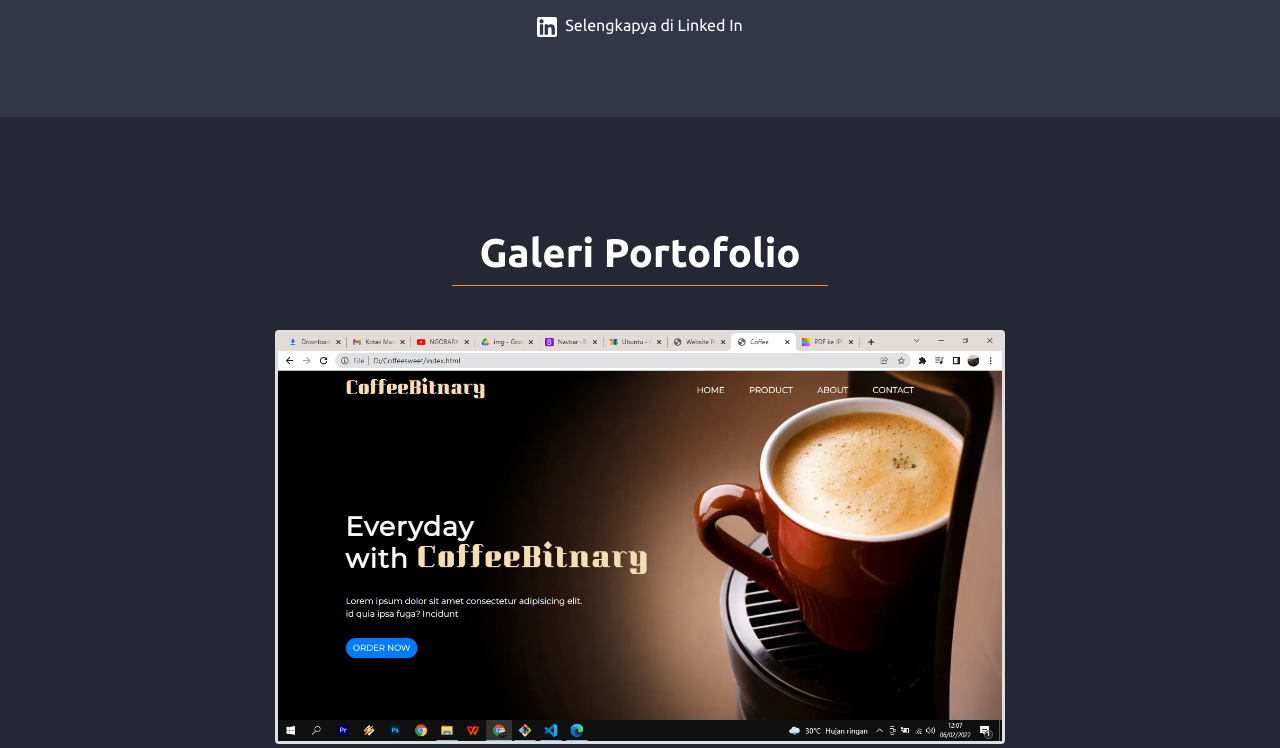
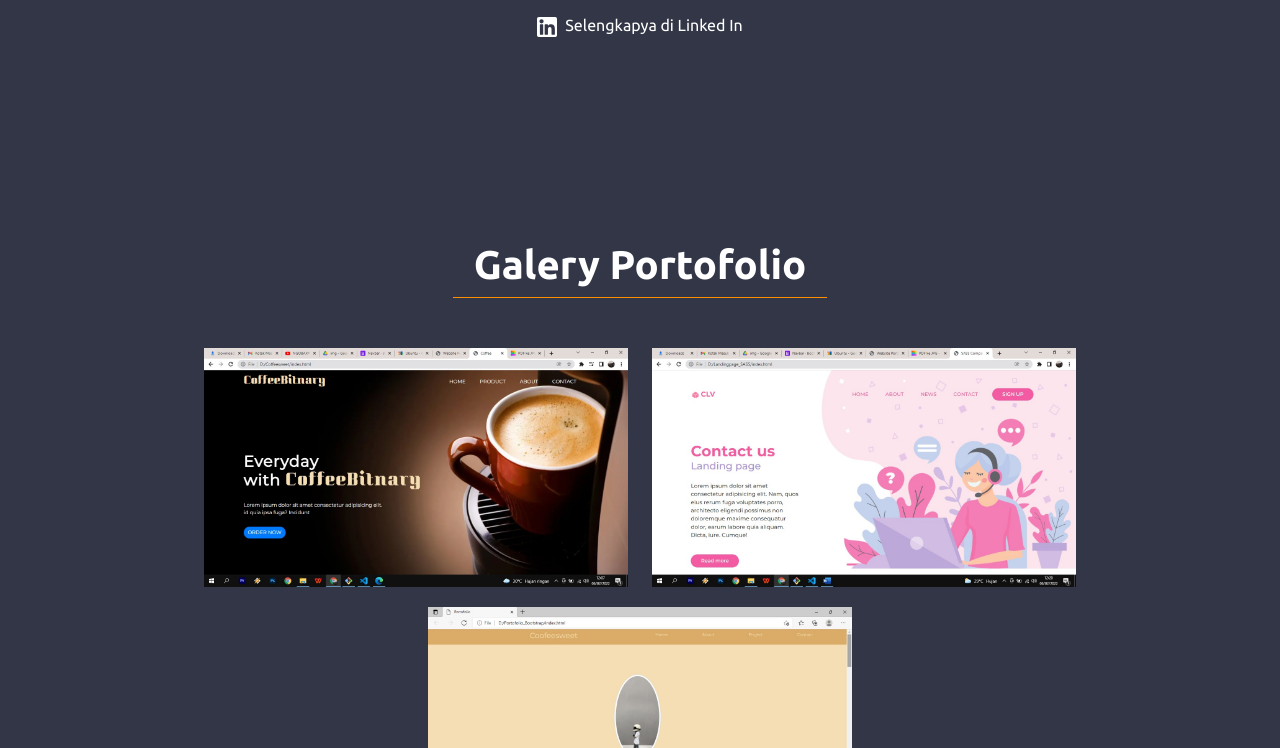
Before and after one commit to andrewcalv/andrewagustinus.github.io, a plain HTML site: page index.html in a window 1280 px wide. Shown: the part 3268-4016 px from the top of the page. Drawn offline with nearby package versions, Linux system fonts and the light colour scheme; a script that the page names is missing; a web font is replaced by a local one.

```diff
--- a/index.html
+++ b/index.html
@@ -421,23 +421,20 @@
     </section>
     <!-- Akhir Sertifikat -->
     <!-- Portofolio -->
-    <section id="portofolio">
-      <div class="container">
-        <div class="row justify-content-center mt-2 p-4">
-          <div class="col-12">
-            <h1 class="text-center fw-bold">Galeri Portofolio</h1>
-            <hr />
+    <section id="sertifikat">
+      <div class="container-fluid">
+        <div class="container">
+          <div class="row p-4">
+            <div class="col-12">
+              <h1 class="fw-bold text-center">Galery Portofolio</h1>
+              <hr />
+            </div>
           </div>
-        </div>
-        <div class="row justify-content-center">
-          <div class="col-lg-8 col-md-10 pt-3">
-            <div class="card border-3 m-1">
+
+          <div class="row justify-content-center">
+            <div class="col-lg-10 col-md-12 text-center pt-3">
               <img src="img/galery1.jpg" alt="" />
-            </div>
-            <div class="card border-3 m-1">
               <img src="img/galery2.jpg" alt="" />
-            </div>
-            <div class="card border-3 m-1">
               <img src="img/galery3.jpg" alt="" />
             </div>
           </div>
--- a/style.css/responsive.css
+++ b/style.css/responsive.css
@@ -35,9 +35,7 @@
   hr {
     width: 75%;
   }
-  h1 {
-    font-size: 2rem !important;
-  }
+
   footer img {
     width: 30px;
   }
```
